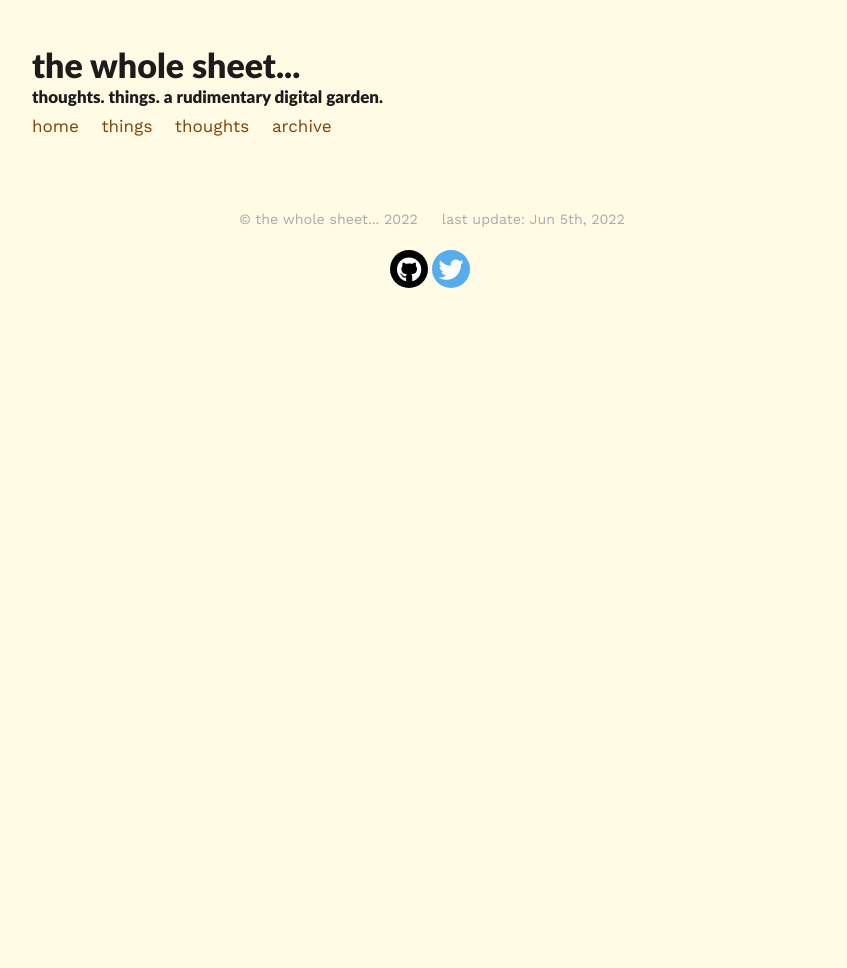
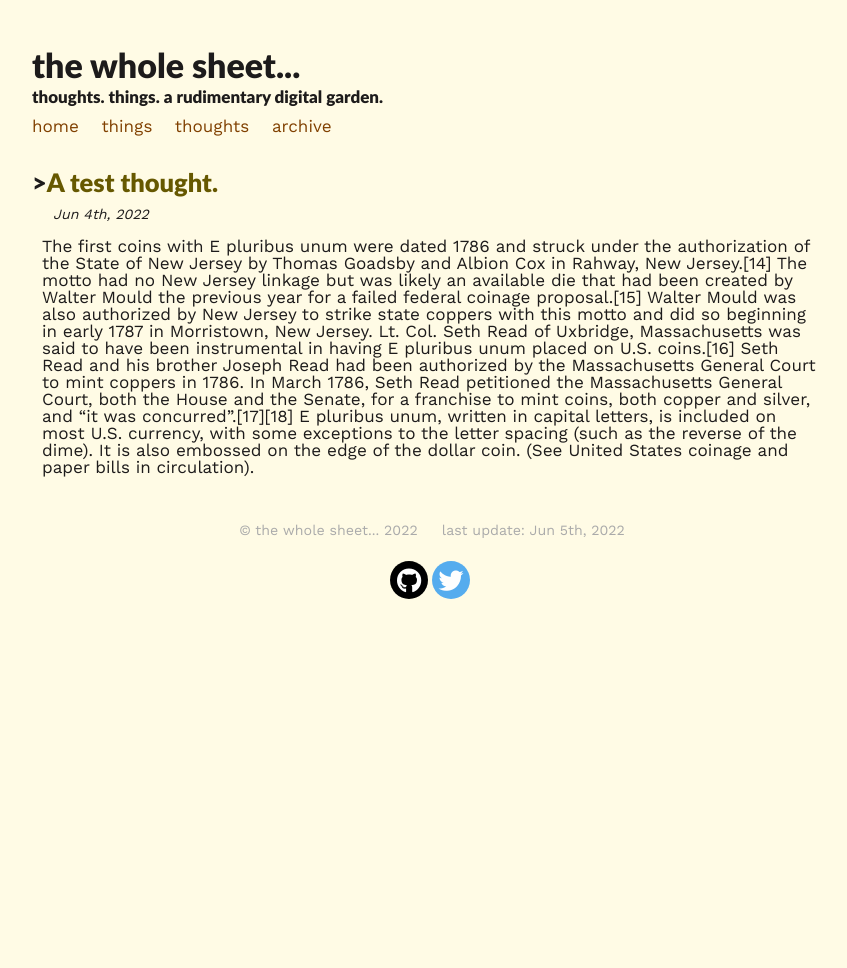
Before and after one commit to walderf/walderf.github.io, a Jekyll site: the page built from thoughts/index.html, in a window 1280 px wide. Shown: the whole page, without its empty margins (208-1055 px from the left). Built offline with Jekyll 4.4.1, drawn with Linux system fonts in a browser that asks for light colours; nearby versions of some CDN libraries; the list of posts is cut into pages by our own code; comment, search, counter and statistics services are not loaded.

Commit message:
testing thoughts and comments

```diff
--- a/_config.yml
+++ b/_config.yml
@@ -21,6 +21,18 @@
 
 # Tracker
 analytics:
+
+disqus:
+  shortname: "walderf"
+
+defaults:
+  -
+    scope:
+      path: ""
+      type: "posts"
+    values:
+     layout: "post"
+     comments: true
 
 #optimization -> compress.html
 compress_html:
--- a/_layouts/default.html
+++ b/_layouts/default.html
@@ -26,6 +26,7 @@
     </head>
 
     <body>
+    <script id="dsq-count-scr" src="//fredlaw.disqus.com/count.js" async></script>
         <main>
             <article>
                 {{ content }}
--- /dev/null
+++ b/_posts/2022-06-04-test-thought.md
@@ -0,0 +1,10 @@
+---
+layout: post
+title: "A test thought."
+comments: true
+---
+
+
+The first coins with E pluribus unum were dated 1786 and struck under the authorization of the State of New Jersey by Thomas Goadsby and Albion Cox in Rahway, New Jersey.[14] The motto had no New Jersey linkage but was likely an available die that had been created by Walter Mould the previous year for a failed federal coinage proposal.[15] Walter Mould was also authorized by New Jersey to strike state coppers with this motto and did so beginning in early 1787 in Morristown, New Jersey. Lt. Col. Seth Read of Uxbridge, Massachusetts was said to have been instrumental in having E pluribus unum placed on U.S. coins.[16] Seth Read and his brother Joseph Read had been authorized by the Massachusetts General Court to mint coppers in 1786. In March 1786, Seth Read petitioned the Massachusetts General Court, both the House and the Senate, for a franchise to mint coins, both copper and silver, and "it was concurred".[17][18] E pluribus unum, written in capital letters, is included on most U.S. currency, with some exceptions to the letter spacing (such as the reverse of the dime). It is also embossed on the edge of the dollar coin. (See United States coinage and paper bills in circulation).
+
+According to the U.S. Treasury, the motto E pluribus unum was first used on U.S. coinage in 1795, when the reverse of the half-eagle ($5 gold) coin presented the main features of the Great Seal of the United States. E pluribus unum is inscribed on the Great Seal's scroll. The motto was added to certain silver coins in 1798, and soon appeared on all of the coins made out of precious metals (gold and silver). In 1834, it was dropped from most of the gold coins to mark the change in the standard fineness of the coins. In 1837, it was dropped from the silver coins, marking the era of the Revised Mint Code. The Coinage Act of 1873 made the inscription a requirement of law upon the coins of the United States. E pluribus unum appears on all U.S. coins currently being manufactured, including the Presidential dollars that started being produced in 2006, where it is inscribed on the edge along with "In God We Trust" and the year and mint mark. After the revolution, Rahway, New Jersey became the home of the first national mint to create a coin bearing the inscription E pluribus unum.
--- a/assets/css/_sass/style.scss
+++ b/assets/css/_sass/style.scss
@@ -89,6 +89,22 @@
   font-family: Georgia,Times,Times New Roman,serif;
   font-size: 0.9*$base-font-size;
   font-style: italic;
+}
+
+.article-list {
+  h2 {
+    line-height: 1em;
+  }
+
+  p {
+    margin: 5px;
+    padding: 5px;
+    line-height: 1em;
+  }
+}
+
+.ald {
+  margin-left: 11px;
 }
 
 .things {
--- a/thoughts/index.html
+++ b/thoughts/index.html
@@ -6,8 +6,8 @@
 
 <div class="article-list">
   {% for post in paginator.posts %}
-    <h2><a href="{{post.url | prepend: site.baseurl}}">{{post.title}}</a></h2>
-    <p><i><small>{{post.date | date_to_string: "ordinal", "US"}}</small></i></p>
+  <h2>><a href="{{post.url | prepend: site.baseurl}}">{{post.title}}</a></h2>
+    <p><span class="ald"><i><small>{{post.date | date_to_string: "ordinal", "US"}}</small></i></span</p>
     <p>{{post.excerpt | strip_html}}</p>
   {% endfor %}
 </div>
@@ -18,7 +18,7 @@
   {% if paginator.previous_page %}
     <a href="{{ paginator.previous_page_path | prepend: site.baseurl | replace: '//', '/' }}">&laquo; Prev</a>
   {% else %}
-    <span>&laquo; Prev</span>
+    <span>&laquo; prev</span>
   {% endif %}
 
   {% for page in (1..paginator.total_pages) %}
@@ -34,7 +34,7 @@
   {% if paginator.next_page %}
     <a href="{{ paginator.next_page_path | prepend: site.baseurl | replace: '//', '/' }}">Next &raquo;</a>
   {% else %}
-    <span>Next &raquo;</span>
+    <span>next &raquo;</span>
   {% endif %}
 </div>
 {% endif %}
```
Also changed, not shown: _includes/disqus.html (+11 -5 lines), _layouts/post.html (+5 -4 lines).
